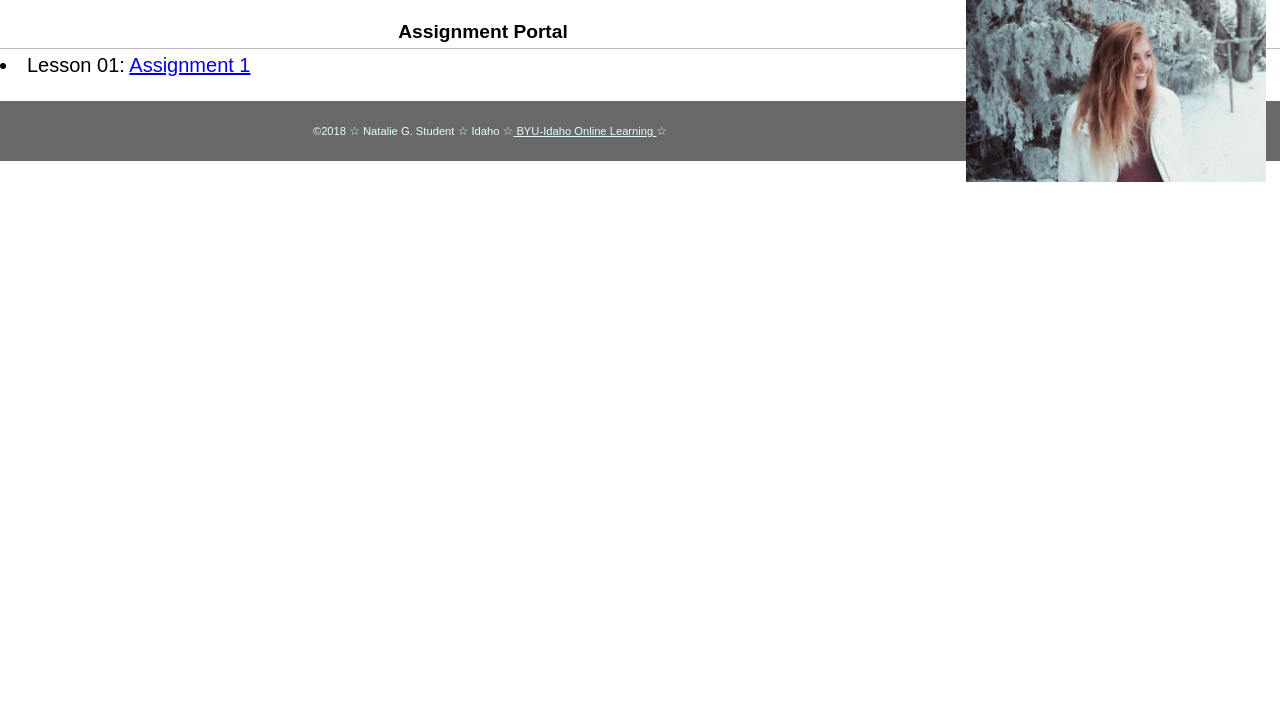
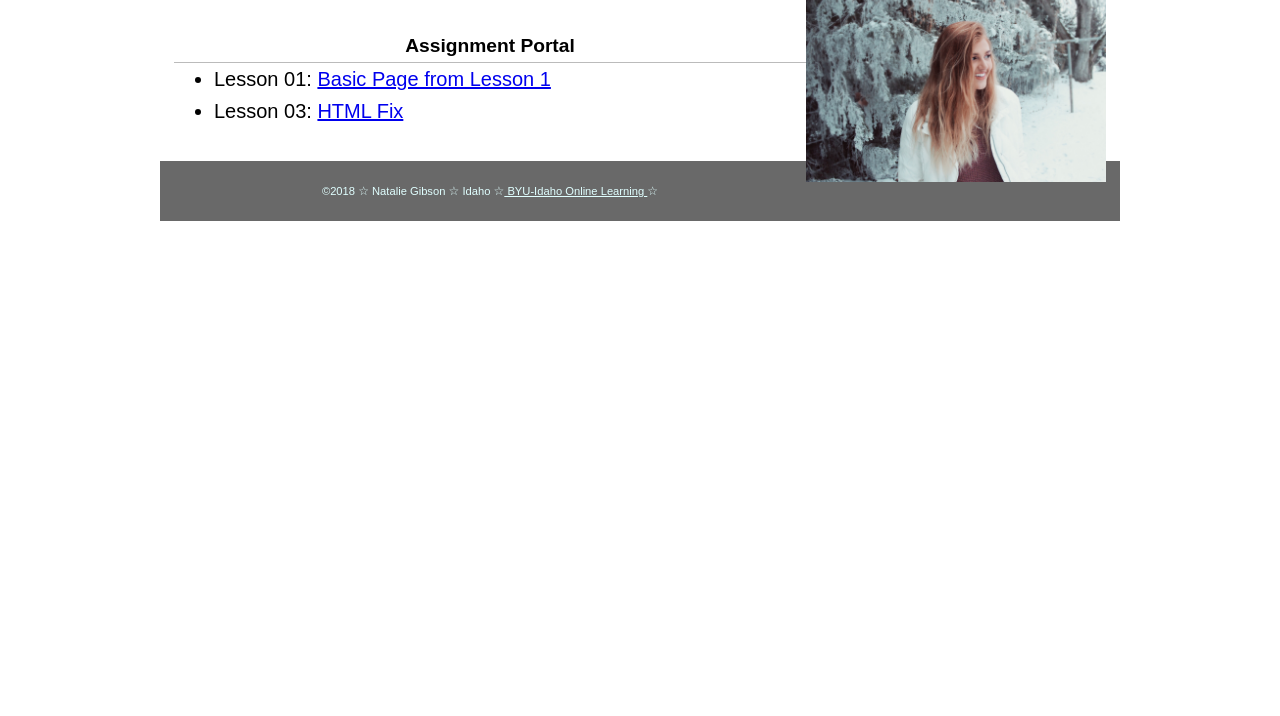
Before and after one commit to natalierae325/natalierae325.github.io, a plain HTML site: page index.html in a window 1280 px wide. Shown: the part 84-800 px from the top of the page. Drawn offline with Linux system fonts and the light colour scheme.

Commit message:
Updated Site

```diff
--- a/index.html
+++ b/index.html
@@ -6,60 +6,21 @@
         <title>CIT 230 Assignment Portal | Natalie G. Student | BYU-Idaho</title>
         <meta name="description" content="Assignments">
         <link rel="stylesheet" href="styles/main.css">
-         <style>
- * { margin: 0; box-sizing: border-box; }
- body {
-    font-size: 20px;
-    line-height: 32px;
-    font-family:fantasy;
-    color:black;
-}
-
-h1 {
-    font-size: 2rem;
-    color: lightcyan;
-    text-align: center;
-}
-
-h2 {
-    font-size:1.2rem;
-    text-align: center;
-    border-bottom: 1px solid #bbb;
-}
-
-header, main, footer {
-    margin: 1.25rem auto;
-    padding: 14px;
-    max-width: 1500px;
-}
-
-header, footer, footer a {
-    text-align: center;
-    font-size: .7rem;
-    background-color: dimgrey;
-    color: lightcyan;
-}
-
-header img {
-    width: 300px;
-    height: auto;
-    float: right;
-}
-
-footer {
-    font-size: .75rem;
-}
-        </style>
     </head>
     <body>
         <header>
-             <h1> Natalie G. Student</h1>
+            <h1>Natalie G. Student</h1>
             <p><img src="images/IMG_6210.JPG" width="300" height="195" alt="Profile Picture"></p>
         </header>
-           <h2>Assignment Portal</h2>
-            <li>Lesson 01: <a href="#">Assignment 1</a></li>
-            <footer>
-                <p><a> ©2018 </a>&star;<a> Natalie G. Student </a>&star;<a> Idaho </a>&star;<a href="http://www.byui.edu/online"> BYU-Idaho Online Learning </a>&star;</p>
-            </footer>
+        <main>
+            <h2>Assignment Portal</h2>
+            <ul>
+                <li>Lesson 01: <a href="basicpage.html">Basic Page from Lesson 1</a></li>
+                <li>Lesson 03: <a href="assignments/lesson-3/htmlfixed.html">HTML Fix</a></li>
+            </ul>
+        </main>
+        <footer>
+            <p><a> &copy;2018 </a>&star;<a> Natalie Gibson </a>&star;<a> Idaho </a>&star;<a href="http://www.byui.edu/online"> BYU-Idaho Online Learning </a>&star;</p>
+        </footer>
      </body>
 </html>
--- a/styles/main.css
+++ b/styles/main.css
@@ -1,45 +1,42 @@
-/* CIT 230 - Assignment Portal CSS Template */
-/* You may use #HEX or color names */
-
-/* * is a wildcard referring to all elements. */
 * { margin: 0; box-sizing: border-box; }
-
-body {
-    font-size: 16px;
+ body {
+    font-size: 20px;
     line-height: 32px;
     font-family:fantasy;
     color:black;
 }
 
 h1 {
-    font-size: 16.5rem;
-    color:darkseagreen;
+    font-size: 2rem;
+    color: lightcyan;
+    text-align: center;
 }
 
 h2 {
-    font-size:18.0rem;
+    font-size:1.2rem;
     text-align: center;
     border-bottom: 1px solid #bbb;
 }
 
 header, main, footer {
     margin: 1.25rem auto;
-    padding: .5rem;
-    max-width: px (px = pixel is a unit of measure)  */;
+    padding: 14px;
+    max-width: 960px;
 }
 
 header, footer, footer a {
     text-align: center;
-    background-color:floralwhite;
-    color: whitesmoke;
+    font-size: .7rem;
+    background-color: dimgrey;
+    color: lightcyan;
 }
 
 header img {
-    width: ;
+    width: 300px;
     height: auto;
     float: right;
 }
 
 footer {
-    font-size:5.5rem;
+    font-size: .75rem;
 }
```
Also changed, not shown: assignments/lesson-3/htmlfixed.html (added).
